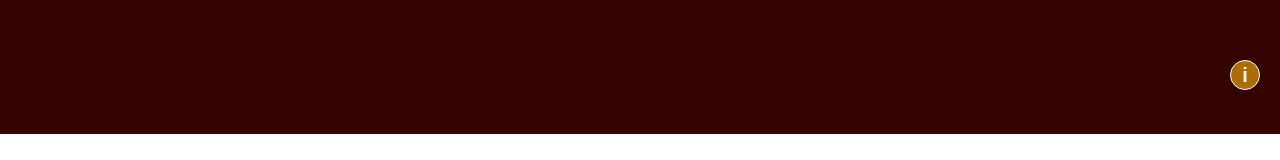
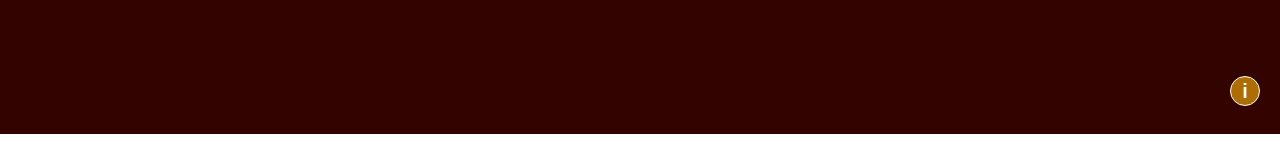
Before and after one commit to Reksford/wine-or-cheese, a React (Create React App) app: page / in a window 1280 px wide. Shown: the part 690-850 px from the top of the page. Before the commit the page ends 824 px from the top, so only its background shows below. Built offline with nearby package versions, Linux system fonts and the light colour scheme.

Commit message:
Styles footer and adds to app

```diff
--- a/src/App.css
+++ b/src/App.css
@@ -8,6 +8,7 @@
   text-shadow: 0px 0px 2px #170E00;
   height: 100vh;
   width: 100%;
+  font-family: 'Cambria', serif;
 }
 
 .App-header {
--- a/src/App.js
+++ b/src/App.js
@@ -8,10 +8,11 @@ import Button from './components/button/button';
 import Display from './components/display/display';
 import InfoButton from './components/info/infoButton';
 import InfoBox from './components/info/infoBox';
+import Footer from './components/footer/footer';
 
 function App() {
   const [info, setInfo] = useState(false);
-  const [story, setStory] = useState({body: "Wine or Cheese?", options: ["Wine", "Cheese"], type:"init"});
+  const [story, setStory] = useState({body: "Wine or Cheese?", options: ["Wine", "Cheese"], type:"title"});
   const [options, setOptions] = useState([]);
   const [endGame, setEndGame] = useState({status: false, stage: 0});
 
@@ -82,7 +83,7 @@ function App() {
       </div>
       <InfoButton clicked={infoClickHandler} />
       {info ? <InfoBox clicked={infoClickHandler} /> : null}
-      {/* footer */}
+      <Footer />
     </div>
   );
 }
--- a/src/components/footer/footer.js
+++ b/src/components/footer/footer.js
@@ -3,7 +3,7 @@ import styles from './footer.module.css';
 const Footer = () => {
   return (
     <footer className={styles.footer}>
-      <p>Some text for footer {"\u{A9}"}</p>
+      <p>Created by Rexford Borawski {"\u{A9}"} 2021</p>
     </footer>
   )
 }
--- a/src/components/footer/footer.module.css
+++ b/src/components/footer/footer.module.css
@@ -1,5 +1,6 @@
 .footer {
   position: sticky;
+  box-sizing: border-box;
   width: 100%;
   bottom: 0;
   left: 0;
@@ -7,8 +8,9 @@
   color: white;
   padding: 0.2em;
   z-index: 0;
+  text-align: left;
 }
 
 .footer p {
-  margin: 6px 0;
+  margin: 6px 6px;
 }
--- a/src/components/info/info.module.css
+++ b/src/components/info/info.module.css
@@ -50,6 +50,6 @@ a:active :visited{
   background-color: #AD6D00; /*Better Contrast with white i*/
   color: white;
   border: 1px solid white;
-  top: calc(100vh - 50px);
+  top: calc(100vh - 1.7em); /*Roughly the size of the Footer*/
   left: calc(100vw - 50px);
 }
```
